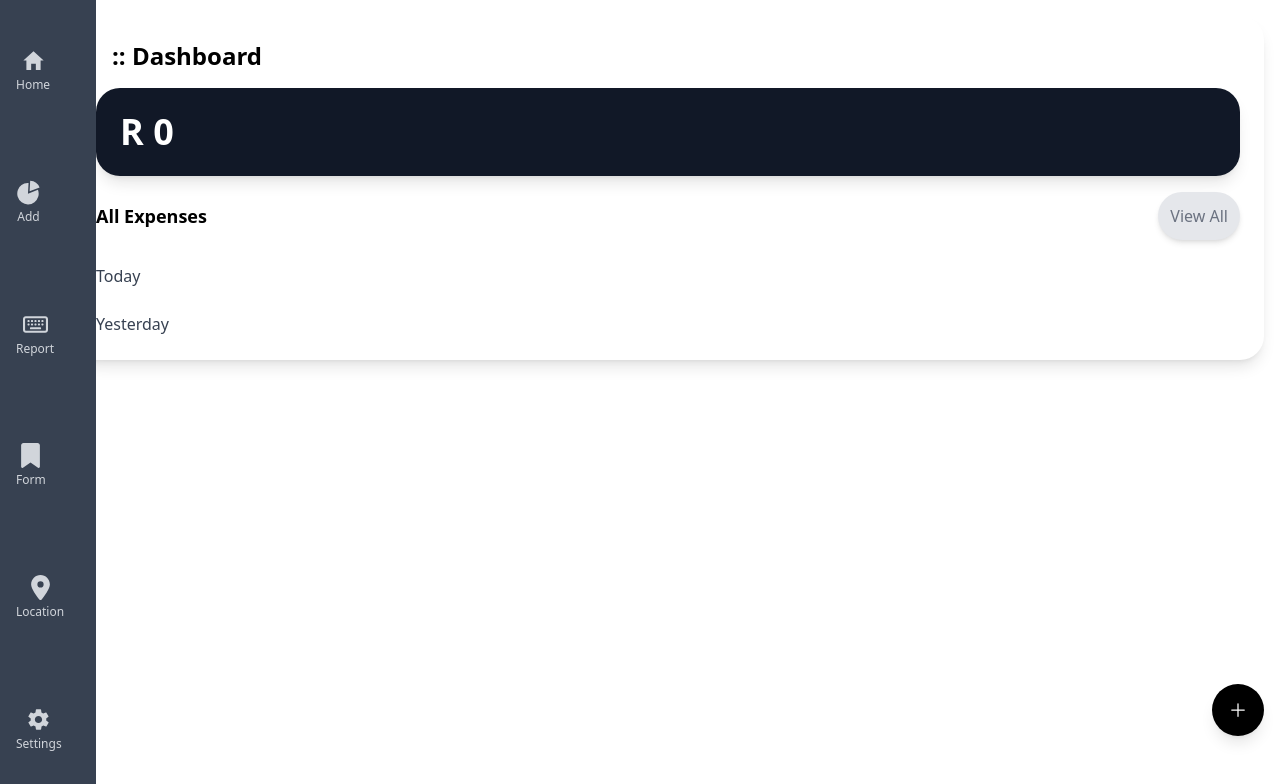
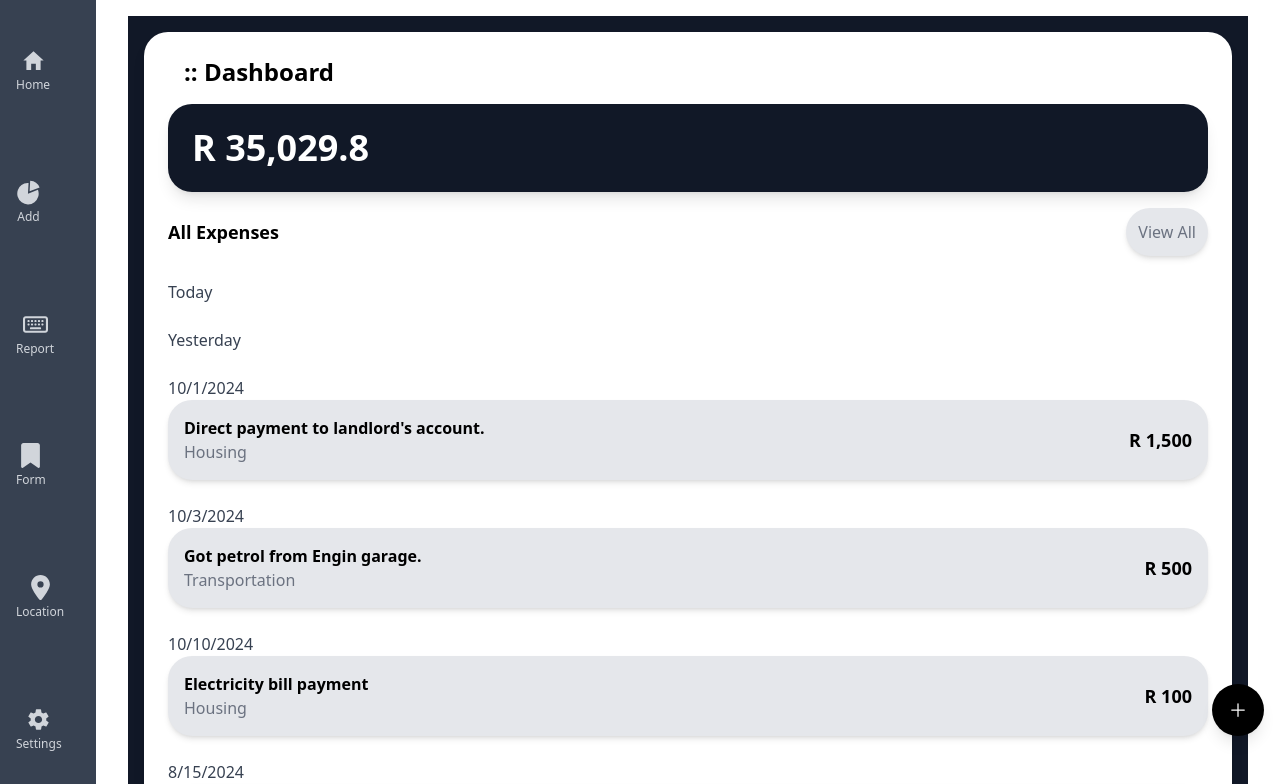
Before and after one commit to NqobileBuhle/Purse-App, a React (Vite) app: page /addTrans in a window 1280 px wide. Shown: the top 784 px of the page. Built offline with nearby package versions, Linux system fonts and the light colour scheme.

Commit message:
view all

```diff
--- a/src/Components/AddTransaction.tsx
+++ b/src/Components/AddTransaction.tsx
@@ -1,11 +1,13 @@
-import React, { useState } from 'react';
+import React, { useState, useEffect } from 'react';
 import { PlusIcon } from '@heroicons/react/24/solid';
 import Sidebar from './sidebar';
 import ReportTable from './ReportTable';
+import data from '../../public/Report.json';
 
 interface Transaction {
   id: string;
   description: string;
+  expense: string;
   category: string;
   amount: number;
   date: Date;
@@ -17,7 +19,8 @@ const TransactionDashboard: React.FC = () => {
   const [newDescription, setNewDescription] = useState<string>("");
   const [newCategory, setNewCategory] = useState<string>("");
   const [isModalOpen, setIsModalOpen] = useState<boolean>(false);
-  const [viewAll, setViewAll] = useState<boolean>(false); // New state for View All
+  const [viewAll, setViewAll] = useState<boolean>(false);
+
   const categories = [
     "Housing",
     "Transportation",
@@ -29,11 +32,25 @@ const TransactionDashboard: React.FC = () => {
     "Miscellaneous",
   ];
 
+  // Load transactions from JSON file on component mount
+  useEffect(() => {
+    const initialTransactions = data.transactions.map((transaction) => ({
+      id: transaction.transactionId,
+      description: transaction.description,
+      expense: transaction.expense,
+      category: transaction.category,
+      amount: transaction.amount,
+      date: new Date(transaction.date),
+    }));
+    setTransactions(initialTransactions);
+  }, []);
+
   const handleAddTransaction = () => {
     if (newDescription && newAmount !== 0 && newCategory) {
       const newTransaction: Transaction = {
         id: Date.now().toString(),
         description: newDescription,
+        expense: "Expense", // Adjust this as needed
         category: newCategory,
         amount: newAmount,
         date: new Date(),
@@ -71,7 +88,7 @@ const TransactionDashboard: React.FC = () => {
   return (
     <div className=''>
       <Sidebar />
-      <div className="p-4  ml-14 min-h-full">
+      <div className="p-4 bg-gray-900 ml-32 mr-8 mx-auto min-h-full mt-4">
         <div className="bg-white p-6 rounded-3xl shadow-lg">
           <h2 className="text-2xl font-bold ml-4">:: Dashboard</h2>
           <div className="text-white p-6 rounded-3xl shadow-lg mt-4 bg-gray-900">
@@ -83,7 +100,7 @@ const TransactionDashboard: React.FC = () => {
             <h2 className="text-lg font-bold">All Expenses</h2>
             <button
               className="text-gray-500 bg-gray-200 p-3 rounded-3xl shadow-md"
-              onClick={() => setViewAll(!viewAll)} // Toggle viewAll state
+              onClick={() => setViewAll(!viewAll)}
             >
               View All
             </button>
@@ -110,15 +127,7 @@ const TransactionDashboard: React.FC = () => {
               ))}
             </ul>
           ) : (
-            <ReportTable report={transactions.map(t => ({
-              id: t.id,
-              date: formatDate(t.date),
-              expense: t.description,
-              description: t.description,
-              category: t.category,
-              categoryName: t.category,
-              amount: t.amount,
-            }))} />
+            <ReportTable report={transactions} />
           )}
 
           {/* Add Expense Button */}
--- a/src/Components/ReportTable.tsx
+++ b/src/Components/ReportTable.tsx
@@ -30,7 +30,7 @@ const ReportTable: React.FC<ReportTableProps> = ({ report }) => {
 	const paginate = (pageNumber: number) => setCurrentPage(pageNumber);
 
 	return (
-		<div className="mt-5 mx-5 border rounded-lg overflow-x-auto ml-32">
+		<div className="mt-5 mx-5 border rounded-lg overflow-x-auto ml-3">
 			<table className="w-full text-left border-collapse">
 				<thead className="bg-gray-400">
 					<tr>
```
